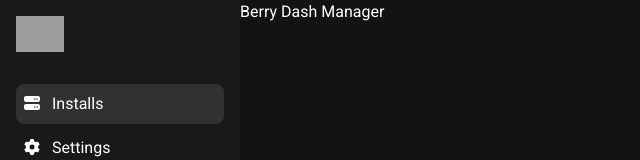
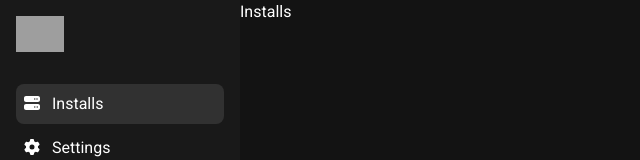
Before and after one commit to Lncvrt-Games/launcher, a React (Vite) app: page / in a window 1280 px wide. Shown: the top 160 px of the page, without its empty margins (0-640 px from the left). Built offline with nearby package versions, Linux system fonts and the light colour scheme; grey boxes are pictures that could not be loaded.

Commit message:
Fix routing

```diff
--- a/package.json
+++ b/package.json
@@ -14,8 +14,7 @@
     "@tauri-apps/api": "2.6.0",
     "@tauri-apps/plugin-opener": "2.4.0",
     "react": "19.1.0",
-    "react-dom": "19.1.0",
-    "react-router-dom": "7.7.0"
+    "react-dom": "19.1.0"
   },
   "devDependencies": {
     "@fortawesome/fontawesome-svg-core": "6.7.2",
--- a/src/App.scss
+++ b/src/App.scss
@@ -7,4 +7,5 @@ body {
   font-family: 'Roboto', sans-serif;
   background-color: $backgroundColor;
   color: white;
+  user-select: none;
 }
--- a/src/App.tsx
+++ b/src/App.tsx
@@ -1,17 +1,33 @@
-import { HashRouter, Route, Routes } from 'react-router-dom'
+import { useEffect, useState } from 'react'
 import './App.scss'
-import Home from './routes/Home'
 import Sidebar from './componets/Sidebar'
+import Settings from './routes/Settings'
+import Installs from './routes/Installs'
 
 export default function App () {
+  const [hash, setHash] = useState(window.location.hash || '#installs')
+
+  useEffect(() => {
+    const onHashChange = () => setHash(window.location.hash || '#installs')
+    window.addEventListener('hashchange', onHashChange)
+    return () => window.removeEventListener('hashchange', onHashChange)
+  }, [])
+
+  function renderContent() {
+    if (hash === "#installs") {
+      return <Installs />
+    } else if (hash === "#settings") {
+      return <Settings />
+    }
+    return null
+  }
+
   return (
-    <HashRouter>
+    <>
       <Sidebar />
       <main style={{ marginLeft: '15rem' }}>
-        <Routes>
-          <Route path='/' element={<Home />} />
-        </Routes>
+        {renderContent()}
       </main>
-    </HashRouter>
+    </>
   )
 }
--- a/src/componets/Sidebar.tsx
+++ b/src/componets/Sidebar.tsx
@@ -37,8 +37,8 @@ const Sidebar = () => {
         />
       </div>
       <nav className="nav-links">
-        <a href="/" className={`link ${window.location.pathname === "/" ? "active" : ""}`}><FontAwesomeIcon icon={faServer} className="mr-2" /> Installs</a>
-        <a href="/settings" className={`link ${window.location.pathname === "/settings" ? "active" : ""}`}><FontAwesomeIcon icon={faCog} className="mr-2" /> Settings</a>
+        <a href="#installs" className={`link ${(window.location.hash || '#installs') === '#installs' ? 'active' : ''}`}><FontAwesomeIcon icon={faServer} className="mr-2" /> Installs</a>
+        <a href="#settings" className={`link ${(window.location.hash || '#installs') === '#settings' ? 'active' : ''}`}><FontAwesomeIcon icon={faCog} className="mr-2" /> Settings</a>
         <a onClick={() => openUrl("https://berrydash.lncvrt.xyz/discord")} className="link"><FontAwesomeIcon icon={faDiscord} className="mr-2" /> Support</a>
       </nav>
     </aside>
--- a/src/routes/Home.tsx
+++ /dev/null
@@ -1,3 +0,0 @@
-export default function Home () {
-  return <p>Berry Dash Manager</p>
-}
--- /dev/null
+++ b/src/routes/Installs.scss
@@ -0,0 +1 @@
+@use 'tailwindcss' as *;
--- /dev/null
+++ b/src/routes/Installs.tsx
@@ -0,0 +1,9 @@
+import './Installs.scss'
+
+export default function Installs () {
+  return (
+    <>
+      <p>Installs</p>
+    </>
+  )
+}
--- /dev/null
+++ b/src/routes/Settings.scss
@@ -0,0 +1 @@
+@use 'tailwindcss' as *;
--- /dev/null
+++ b/src/routes/Settings.tsx
@@ -0,0 +1,9 @@
+import './Settings.scss'
+
+export default function Settings () {
+  return (
+    <>
+      <p>Settings</p>
+    </>
+  )
+}
```
Also changed, not shown: 1 other file (tests, documents, lock files or other folders).
